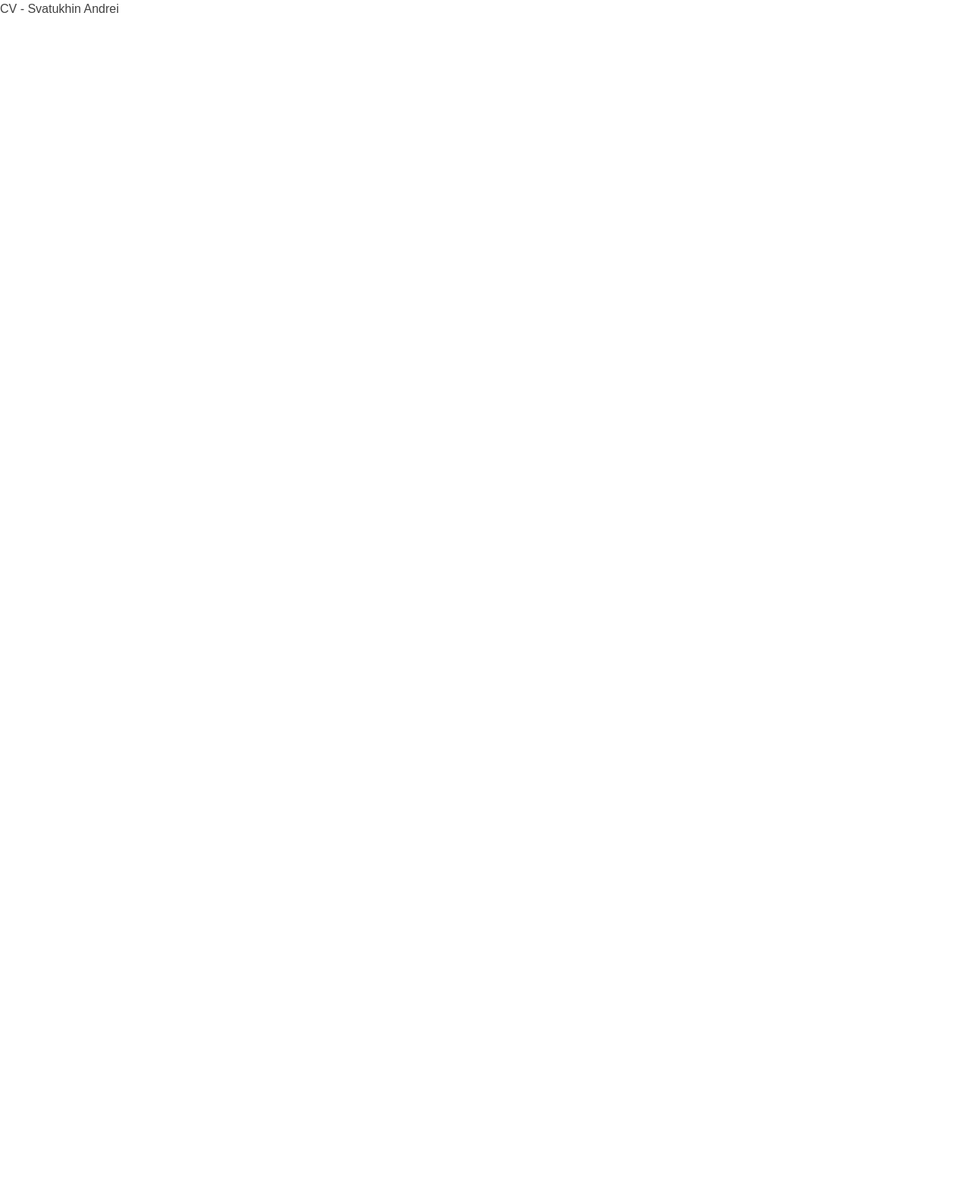
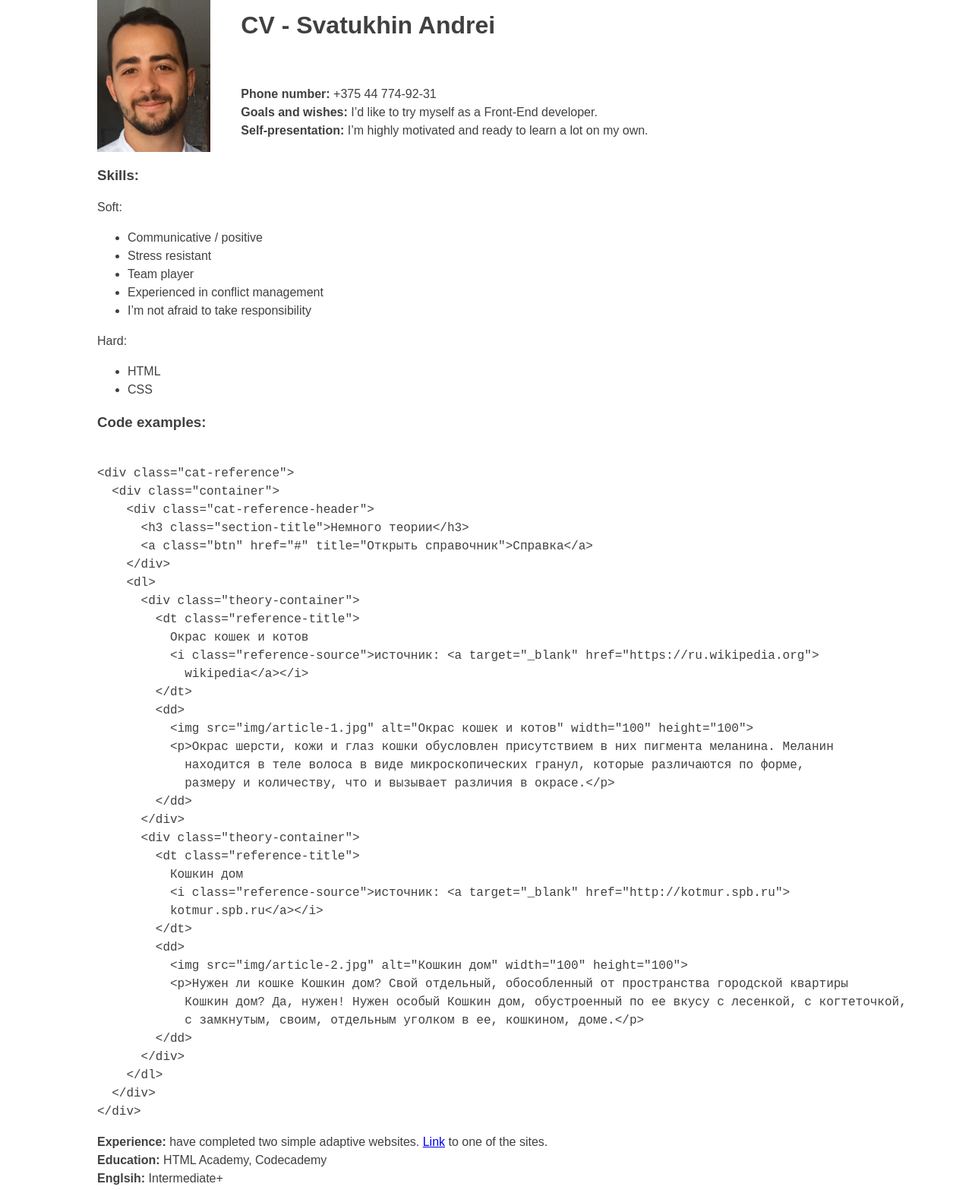
Before and after one commit to svatukhin/rsschool-cv, a plain HTML site: page index.html in a window 1280 px wide. Shown: the whole page at 76% size. Before the commit the page ends 800 px from the top, so only its background shows below. Drawn offline with Linux system fonts and the light colour scheme.

Commit message:
project update

```diff
--- a/css/style.css
+++ b/css/style.css
@@ -1,5 +1,4 @@
 body {
-
   margin: 0;
   padding: 0;
   font-size: 16px;
@@ -23,3 +22,14 @@ body {
 .header {
   display: flex;
 }
+
+.header img {
+  height: 200px;
+  margin-right: 40px;
+}
+
+.additional-info {
+  display: flex;
+  flex-direction: column;
+  justify-content: space-between;
+}
--- a/index.html
+++ b/index.html
@@ -6,9 +6,81 @@
     <link rel="stylesheet" href="css/style.css">
   </head>
   <body>
-    <div class="header"
-      <h1>CV - Svatukhin Andrei</h1>
-      <img src="assets" alt="">
+    <div class="container">
+      <div class="header">
+        <img src="assets/photo.jpeg" alt="Фото">
+        <div class="additional-info">
+          <h1>CV - Svatukhin Andrei</h1>
+          <p>
+            <b>Phone number: </b>+375 44 774-92-31 <br>
+            <b>Goals and wishes: </b>I’d like to try myself as a Front-End developer. <br>
+            <b>Self-presentation: </b>I’m highly motivated and ready to learn a lot on my own.<br>
+          </p>
+        </div>
+      </div>
+        <h3>Skills:</h3>
+        <p>
+          Soft:
+          <ul>
+            <li>Communicative / positive</li>
+            <li>Stress resistant</li>
+            <li>Team player</li>
+            <li>Experienced in conflict management</li>
+            <li>I’m not afraid to take responsibility</li>
+          </ul>
+
+          Hard:
+          <ul>
+            <li>HTML</li>
+            <li>CSS</li>
+          </ul>
+        </p>
+        <h3>Code examples:</h3>
+        <p>
+<xmp class="code-example">
+<div class="cat-reference">
+  <div class="container">
+    <div class="cat-reference-header">
+      <h3 class="section-title">Немного теории</h3>
+      <a class="btn" href="#" title="Открыть справочник">Справка</a>
+    </div>
+    <dl>
+      <div class="theory-container">
+        <dt class="reference-title">
+          Окрас кошек и котов
+          <i class="reference-source">источник: <a target="_blank" href="https://ru.wikipedia.org">
+            wikipedia</a></i>
+        </dt>
+        <dd>
+          <img src="img/article-1.jpg" alt="Окрас кошек и котов" width="100" height="100">
+          <p>Окрас шерсти, кожи и глаз кошки обусловлен присутствием в них пигмента меланина. Меланин
+            находится в теле волоса в виде микроскопических гранул, которые различаются по форме,
+            размеру и количеству, что и вызывает различия в окрасе.</p>
+        </dd>
+      </div>
+      <div class="theory-container">
+        <dt class="reference-title">
+          Кошкин дом
+          <i class="reference-source">источник: <a target="_blank" href="http://kotmur.spb.ru">
+          kotmur.spb.ru</a></i>
+        </dt>
+        <dd>
+          <img src="img/article-2.jpg" alt="Кошкин дом" width="100" height="100">
+          <p>Нужен ли кошке Кошкин дом? Свой отдельный, обособленный от пространства городской квартиры
+            Кошкин дом? Да, нужен! Нужен особый Кошкин дом, обустроенный по ее вкусу с лесенкой, с когтеточкой,
+            с замкнутым, своим, отдельным уголком в ее, кошкином, доме.</p>
+        </dd>
+      </div>
+    </dl>
+  </div>
+</div>
+</xmp>
+        </p>
+        <p>
+          <b>Experience: </b>have completed two simple adaptive websites. <a href="https://svatukhin.github.io/">Link</a> to one of the sites. <br>
+          <b>Education: </b>HTML Academy, Codecademy <br>
+          <b>Englsih: </b>Intermediate+ <br>
+        </p>
     </div>
 
   </body>
```
Also changed, not shown: assets/photo.jpeg (added), 1 other file.
